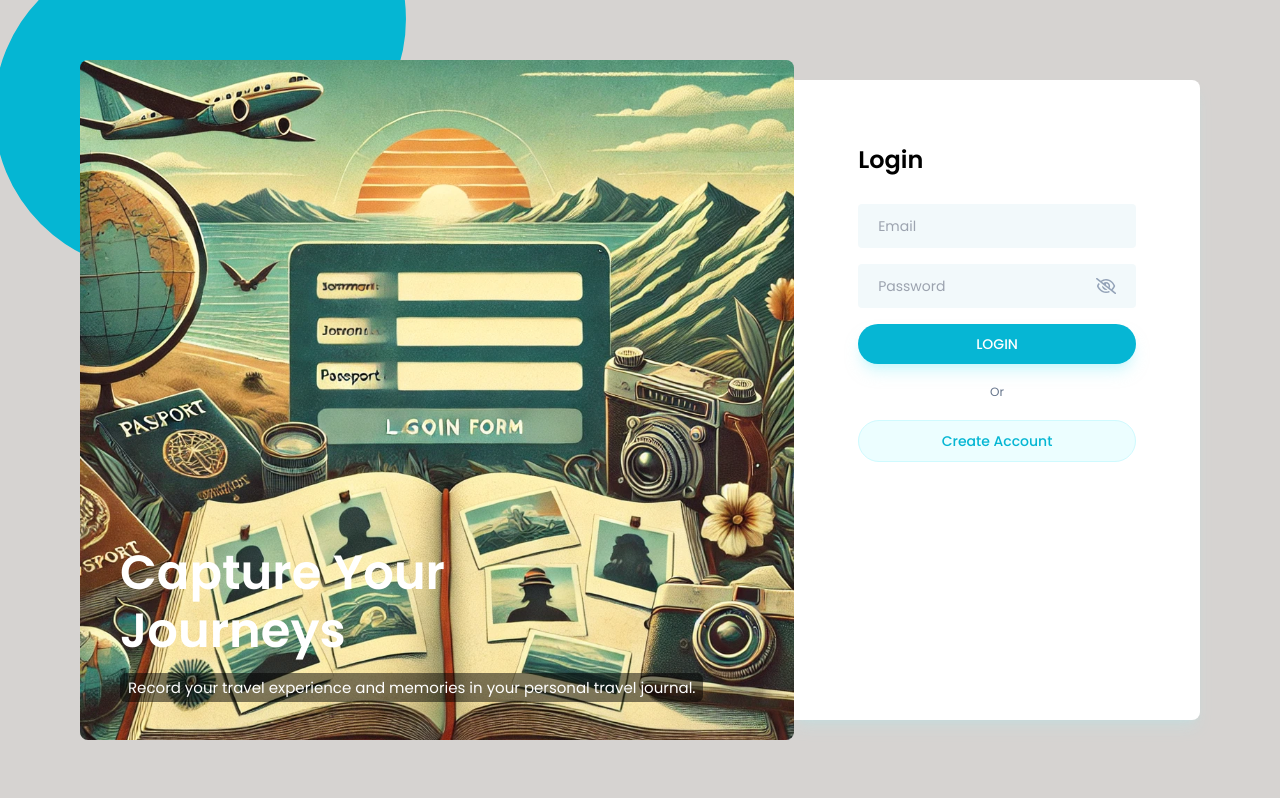
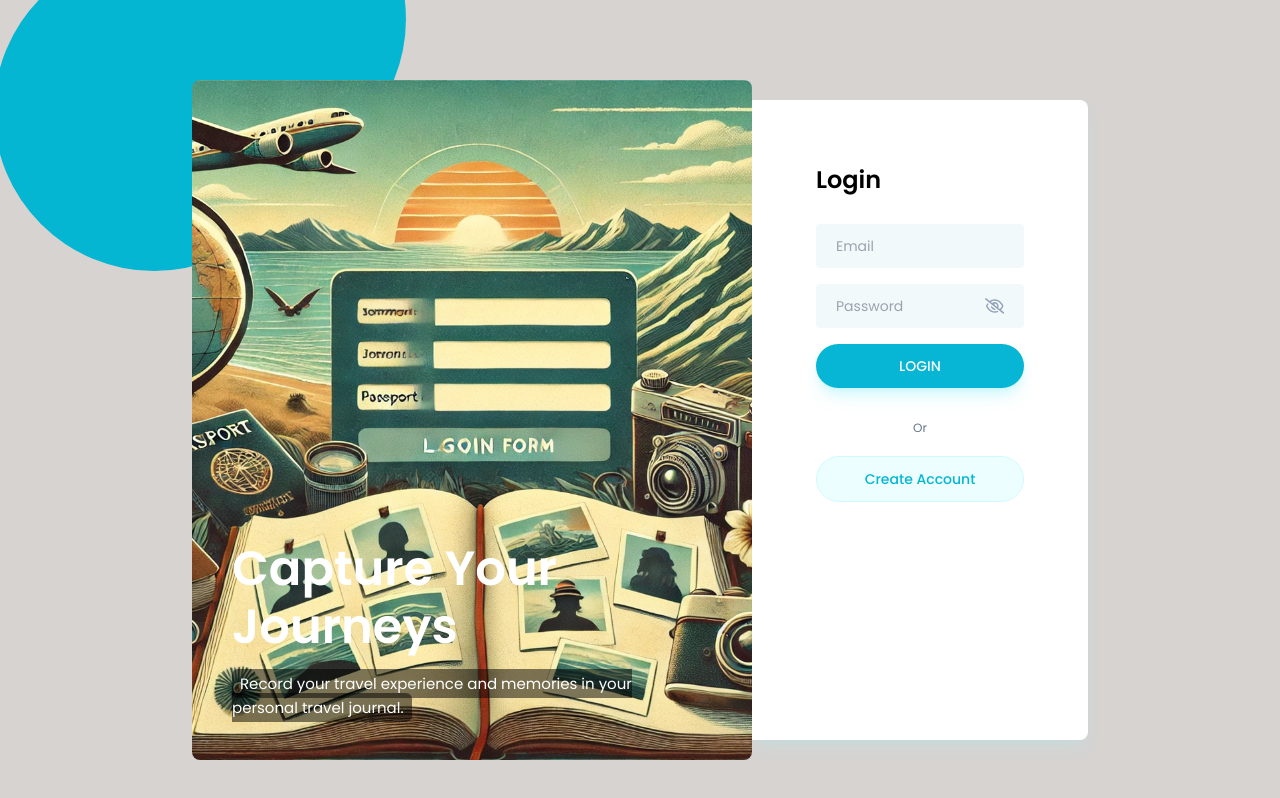
Before and after one commit to dharan-sdc/TBJ-frontend, a React (Vite) app in the folder travel-story/: page /login in a window 1280 px wide. Shown: the top 798 px of the page. Built offline with nearby package versions, Linux system fonts and the light colour scheme.

Commit message:
Update Login.jsx

```diff
--- a/travel-story/src/pages/Auth/Login.jsx
+++ b/travel-story/src/pages/Auth/Login.jsx
@@ -3,21 +3,22 @@ import PasswordInput from '../../components/Input/PasswordInput'
 import { useState } from 'react'
 import { validateEmail } from '../../utils/helper'
 import axiosInstance from '../../utils/axiosInstance'
+
 export default function Login() {
-
   const [email, setEmail] = useState("")
   const [password, setPassword] = useState("")
   const [error, setError] = useState(null)
 
   const navigate = useNavigate()
+
   const handleLogin = async (e) => {
     e.preventDefault()
     if (!validateEmail(email)) {
-      setError("Please Enter validate email address!")
+      setError("Please Enter a valid email address!")
       return
     }
     if (!password) {
-      setError("Please Enter password!")
+      setError("Please Enter a password!")
       return
     }
     setError("")
@@ -26,34 +27,27 @@ export default function Login() {
       const response = await axiosInstance.post('/login', {
         email: email,
         password: password
-      }
-      )
-      console.log(email, password)
+      })
       if (response.data && response.data.accessToken) {
         localStorage.setItem("token", response.data.accessToken)
         navigate('/dashboard')
       }
     } catch (error) {
-      if (error.response &&
-        error.response.data &&
-        error.response.data.message
-      ) {
+      if (error.response && error.response.data && error.response.data.message) {
         setError(error.response.data.message)
       } else {
         setError("An unexpected error occurred. Please try again.")
       }
     }
-
   }
 
   return (
-    <div className="h-screen bg-stone-300 overflow-hidden relative">
+    <div className="min-h-screen bg-stone-300 overflow-hidden relative flex items-center justify-center md:py-20 py-10">
 
-      <div className='login-ui-box left-10 -top-40' />
-      {/* <div className='login-ui-box bg-cyan-200 -bottom-40 left-1/2' /> */}
+      <div className='hidden md:block login-ui-box left-10 -top-40' />
 
-      <div className="container h-screen flex items-center justify center px-20 mx-auto">
-        <div className="w-3/4 h-[85vh] flex items-end bg-login-bg-img bg-cover bg-center rounded-lg p-10 z-50">
+      <div className="container flex flex-col md:flex-row items-center justify-center px-5 sm:px-10 md:px-20 mx-auto md:my-0 my-8">
+        <div className="w-full sm:w-3/4 md:w-[50%] h-[85vh] flex items-end bg-login-bg-img bg-cover bg-center rounded-lg p-10 z-50 max-w-[720px] max-h-[1080px] bg-no-repeat">
           <div>
             <h4 className="text-5xl text-white font-semibold leading-[58px]">
               Capture Your <br /> Journeys
@@ -66,35 +60,35 @@ export default function Login() {
           </div>
         </div>
 
-
-        <div className="w-4/4 h-[80vh] bg-white rounded-r-lg relative p-16 shadow-lg
-        shadow-cyan-200/20">
+        <div className="w-full sm:w-4/5 md:w-[30%] h-[80vh] bg-white rounded-r-lg relative p-10 sm:p-16 shadow-lg shadow-cyan-200/20 mt-10 md:mt-0">
           <form onSubmit={handleLogin}>
             <h4 className="text-2xl font-semibold mb-7">Login</h4>
-            <input type="text"
+            <input
+              type="text"
               placeholder="Email"
               value={email}
               onChange={({ target }) => { setEmail(target.value) }}
-              className="input-box" />
+              className="input-box w-full mb-4"
+            />
             <PasswordInput
               value={password}
               onChange={({ target }) => { setPassword(target.value) }}
+              className="w-full mb-4"
             />
             {error && <p className='text-red-500 pb-1'>{error}</p>}
-            <button type="submit" className="btn-primary">LOGIN</button>
+            <button type="submit" className="btn-primary w-full py-3 mb-4">LOGIN</button>
 
             <p className="text-xs text-slate-500 text-center my-4">Or</p>
             <button
-              type="submit"
-              className="btn-primary btn-light"
+              type="button"
+              className="btn-primary btn-light w-full py-3"
               onClick={() => {
                 navigate("/signUp")
-              }}>
+              }} >
               Create Account
             </button>
           </form>
         </div>
-
       </div>
     </div>
   )
```
